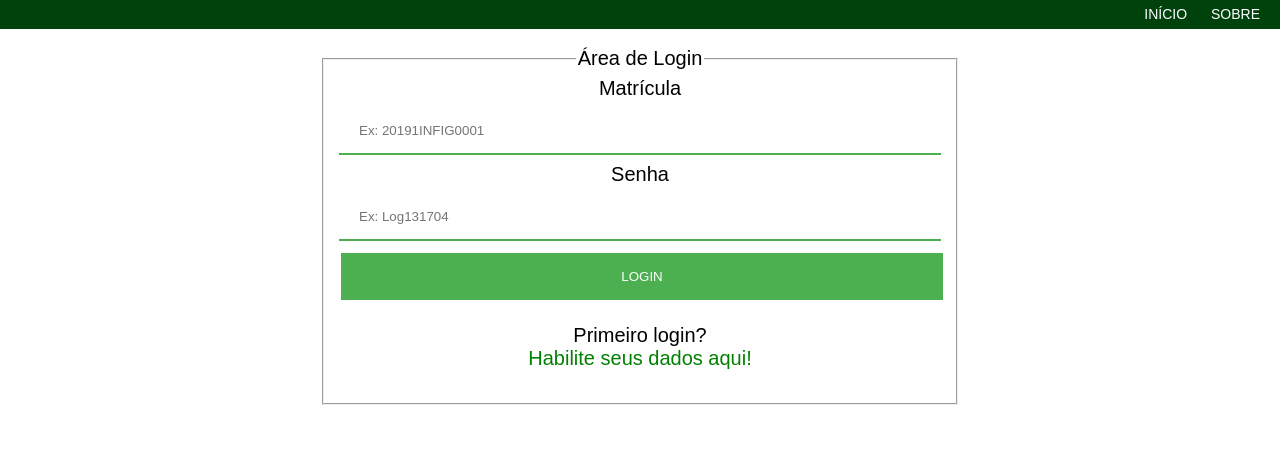
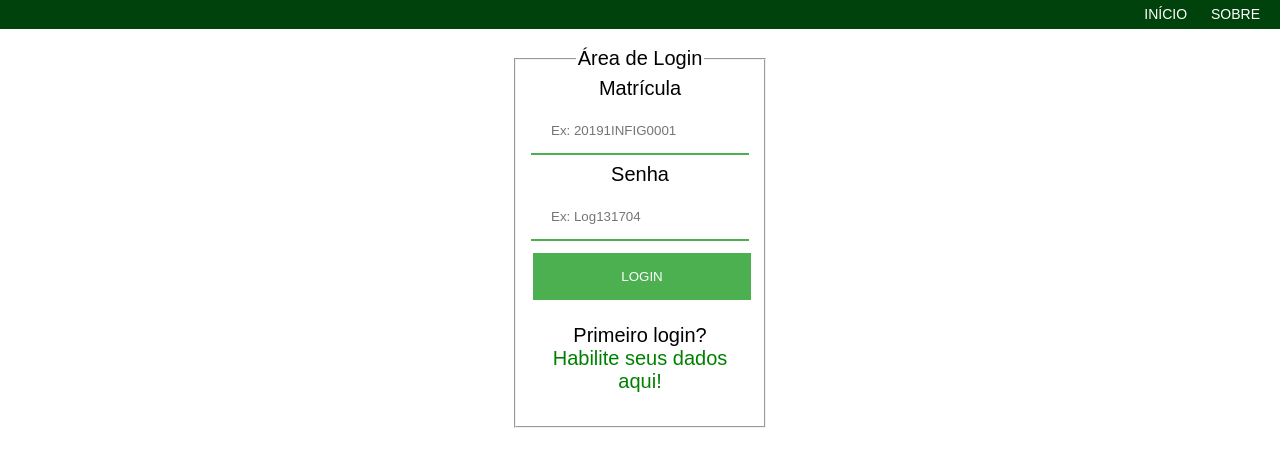
Before and after one commit to luuishenriique/Heal-Lab, a PHP site: page /login.php in a window 1280 px wide. Shown: the part 160-627 px from the top of the page. Run offline with PHP 8.4, Linux system fonts and the light colour scheme; some libraries are stand-ins or nearby versions.

Commit message:
ajustando tamanho do formulário de login

```diff
--- a/projetos/proIFPE/css/estilo.css
+++ b/projetos/proIFPE/css/estilo.css
@@ -273,7 +273,7 @@ transition-timing-function: ease;
 
 .form_info{
     box-sizing: border-box;
-    width: 50%;
+    width: 20%;
     margin: 0 auto;
     font-size: 20px;
 }
```
